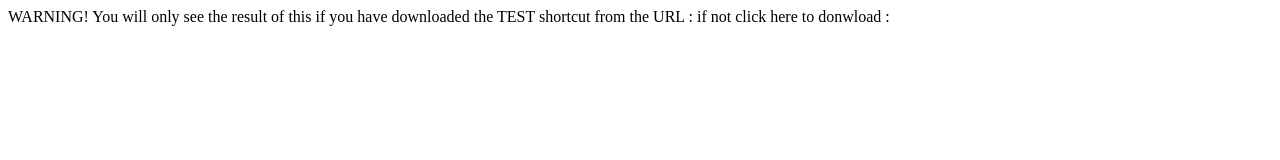
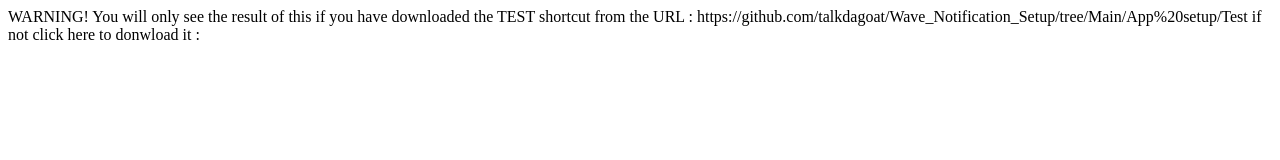
Before and after one commit to talkdagoat/Wave_Notification_Setup, a plain HTML site: page index.html in a window 1280 px wide. Drawn offline with Linux system fonts and the light colour scheme.

Commit message:
Update warning message with download link

```diff
--- a/index.html
+++ b/index.html
@@ -4,6 +4,6 @@
     <title>Testing Wave Notifications Logic</title>
   </head>
   <body>
-    <p>WARNING! You will only see the result of this if you have downloaded the TEST shortcut from the URL :  if not click here to donwload :  </p>
+    <p>WARNING! You will only see the result of this if you have downloaded the TEST shortcut from the URL : https://github.com/talkdagoat/Wave_Notification_Setup/tree/Main/App%20setup/Test if not click here to donwload it :  </p>
   </body>
 </html>
```
